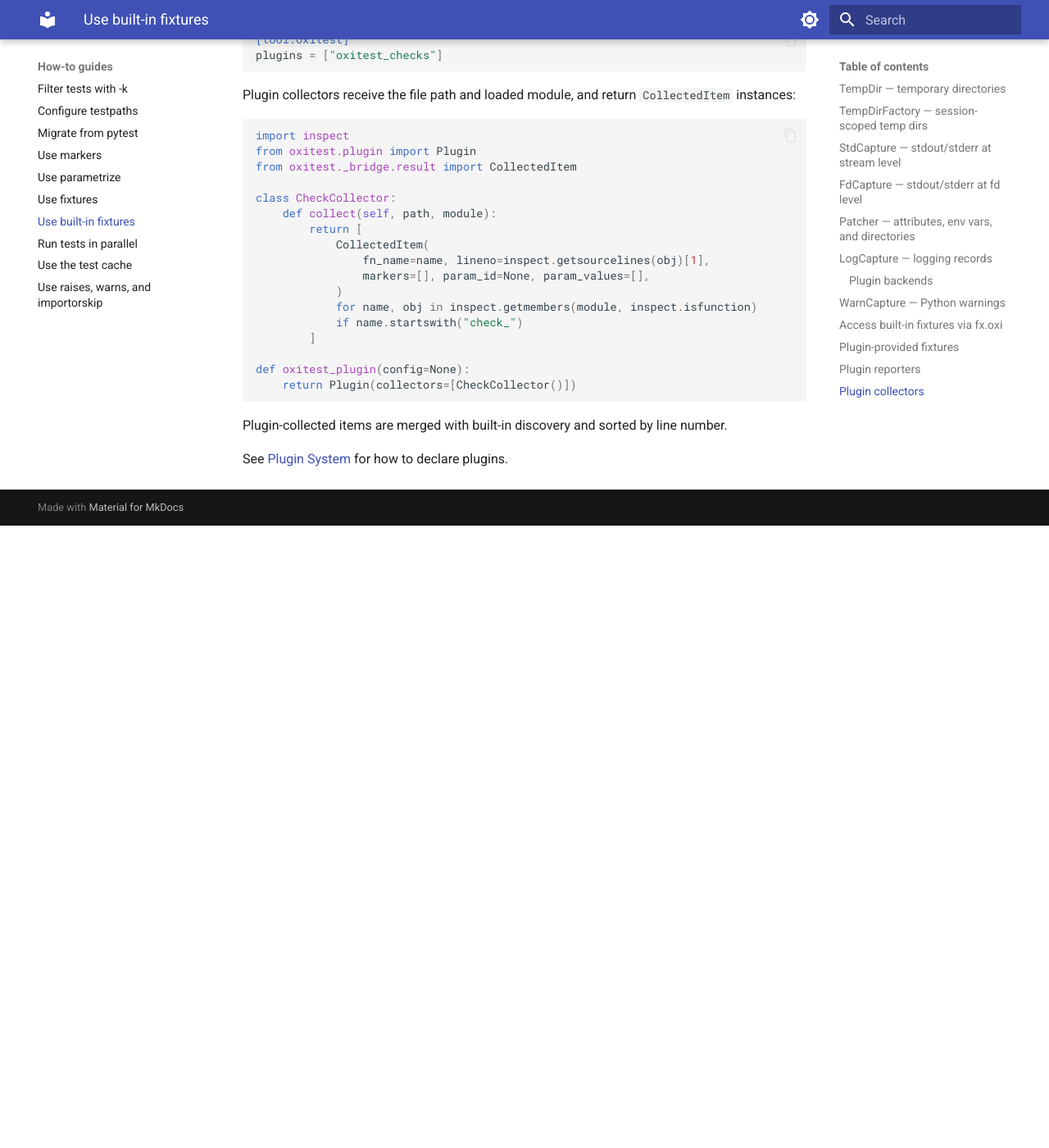
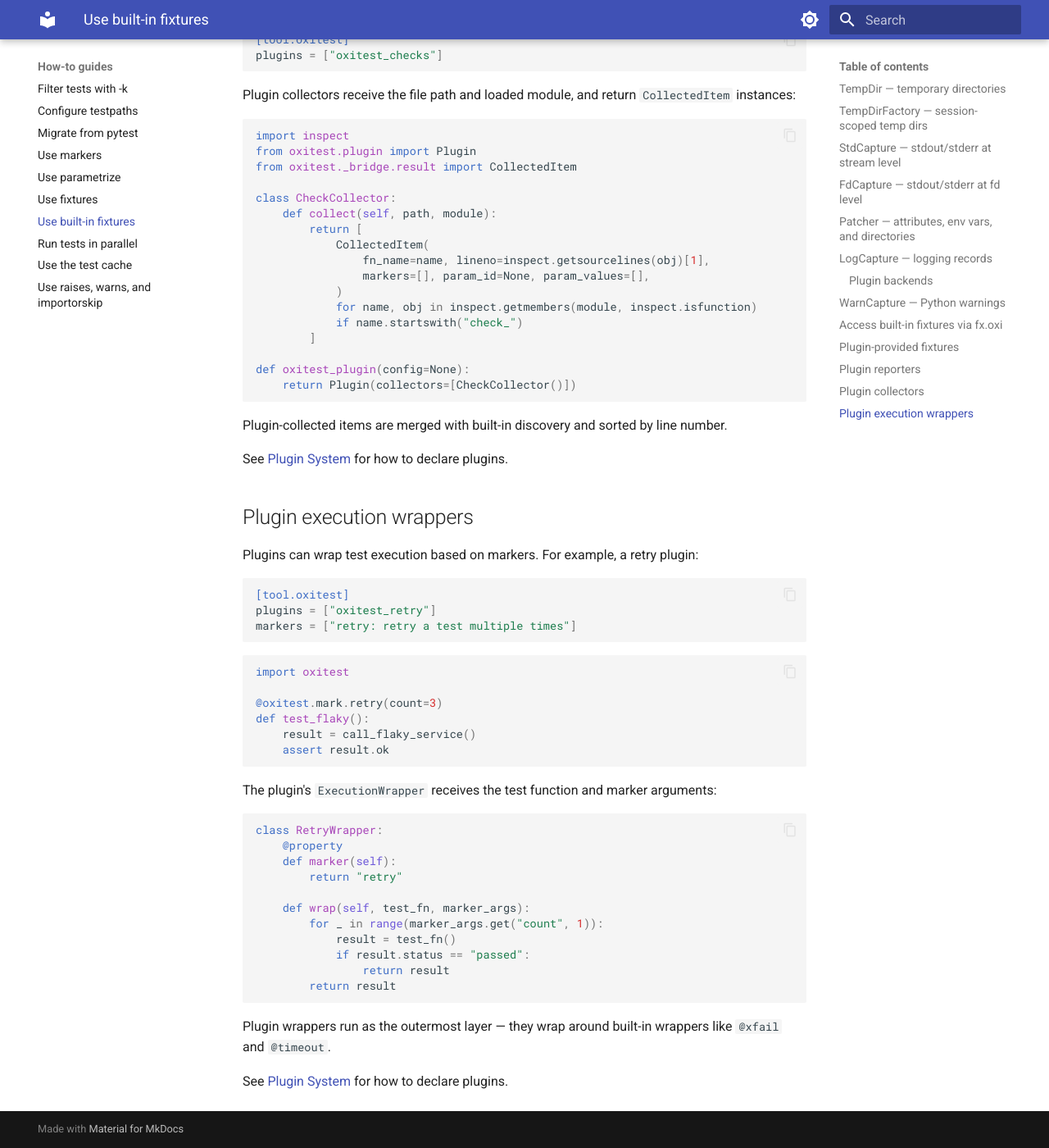
Before and after one commit to kalonji-tools/oxitest, an MkDocs documentation site: the page built from docs/src/how-to/use-builtin-fixtures.md, in a window 1280 px wide and 1400 px high, scrolled down 5861 px. Shown: the whole window at 82% size. Built offline with MkDocs 1.6.1 and Material for MkDocs 9.7.7, drawn with Linux system fonts in a browser that asks for light colours; before the commit the page ends 6502 px from its top, so only the background shows below that.

Commit message:
docs: document plugin execution wrappers
Closes #127

Assisted-by: Claude Opus 4.6 (1M context) <noreply@anthropic.com>

````diff
--- a/docs/src/how-to/use-builtin-fixtures.md
+++ b/docs/src/how-to/use-builtin-fixtures.md
@@ -299,3 +299,43 @@ def oxitest_plugin(config=None):
 Plugin-collected items are merged with built-in discovery and sorted by line number.
 
 See [Plugin System](../reference/configuration.md#plugins) for how to declare plugins.
+
+## Plugin execution wrappers
+
+Plugins can wrap test execution based on markers. For example, a retry plugin:
+
+```toml
+[tool.oxitest]
+plugins = ["oxitest_retry"]
+markers = ["retry: retry a test multiple times"]
+```
+
+```python
+import oxitest
+
+@oxitest.mark.retry(count=3)
+def test_flaky():
+    result = call_flaky_service()
+    assert result.ok
+```
+
+The plugin's `ExecutionWrapper` receives the test function and marker arguments:
+
+```python
+class RetryWrapper:
+    @property
+    def marker(self):
+        return "retry"
+
+    def wrap(self, test_fn, marker_args):
+        for _ in range(marker_args.get("count", 1)):
+            result = test_fn()
+            if result.status == "passed":
+                return result
+        return result
+```
+
+Plugin wrappers run as the outermost layer — they wrap around built-in wrappers
+like `@xfail` and `@timeout`.
+
+See [Plugin System](../reference/configuration.md#plugins) for how to declare plugins.
````
